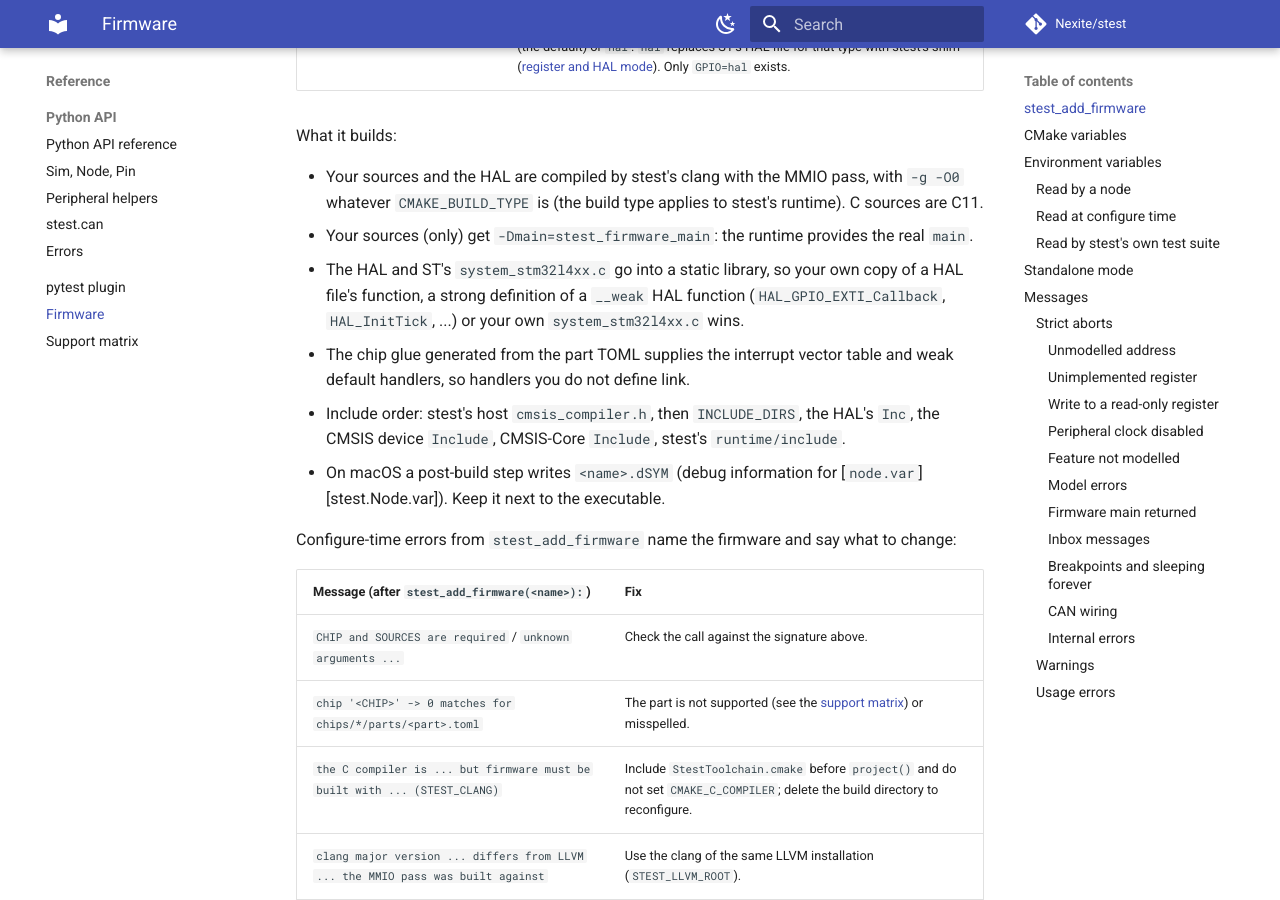
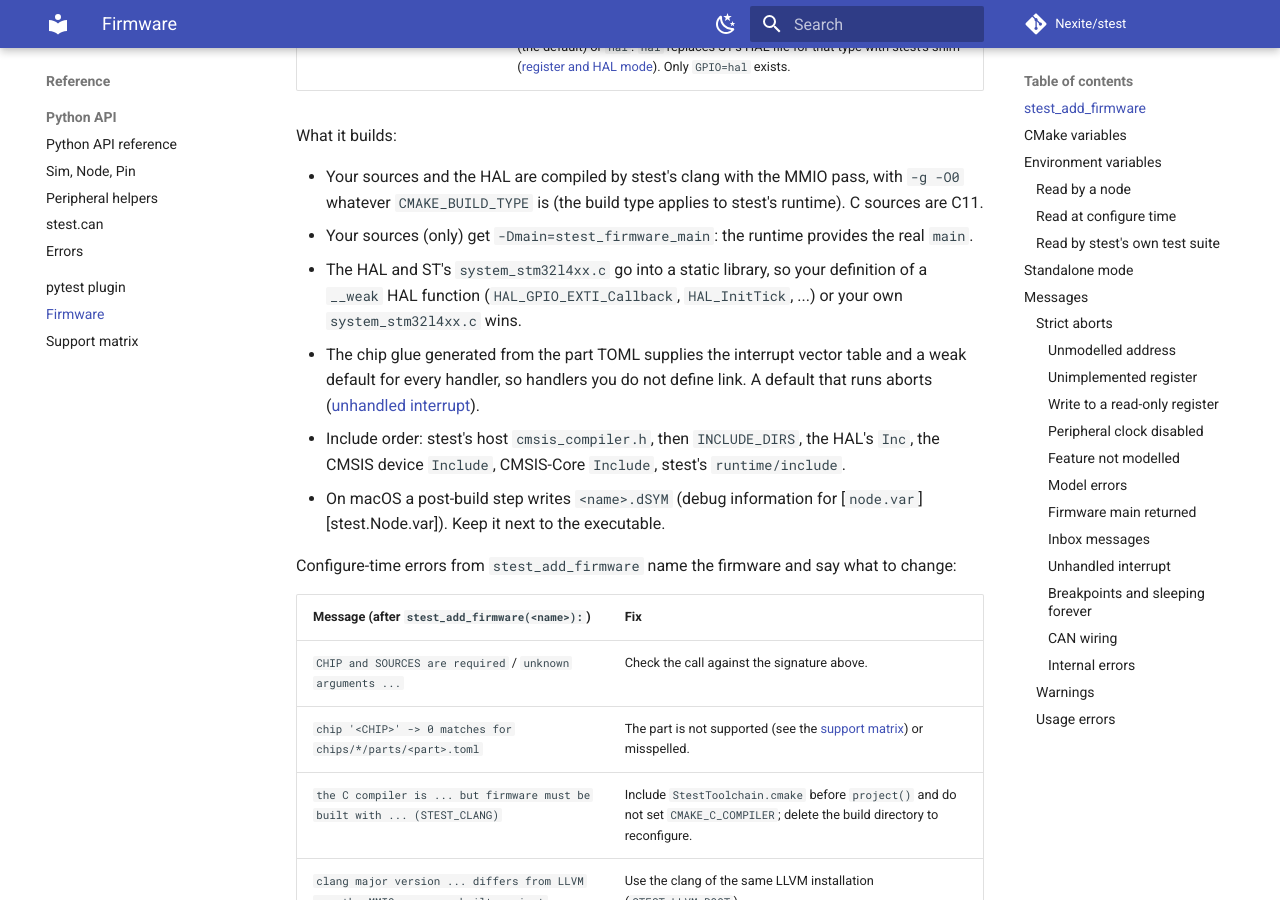
Before and after one commit to Nexite/stest, an MkDocs documentation site: the page built from docs/reference/firmware.md, in a window 1280 px wide and 900 px high, scrolled down 1204 px. Built offline with MkDocs 1.6.1 and Material for MkDocs 9.7.7, drawn with Linux system fonts in a browser that asks for light colours; comment, search, counter and statistics services are not loaded; some of the changed text lies outside the part shown.

Commit message:
fix(docs): unhandled-IRQ message, abort output order, single source for pytest settings
Review of the first pass found:
- The weak default handlers abort with "stest: unhandled IRQ <name> (<n>)" /
  "unhandled exception <name> (<n>)" (tools/gen_chip.py), a common CubeMX
  mistake the firmware reference did not list; documented and pinned in the
  coverage table.
- Standalone abort order: the message goes to stderr first, then the events
  (verified exit 70; main's return value for a returning main).
- Only __weak HAL functions and system_*.c are overridable; a duplicate strong
  symbol is a link error, not "your copy wins".
- The pytest guide page re-listed every marker key and option; it now links to
  the reference table (one source of truth).
- vars.c quote includes KEEP and the closing brace; the hang recipe uses the
  suite's 2 s wall timeout for margin on loaded runners.

Co-Authored-By: Claude Opus 5.5 <noreply@anthropic.com>

````diff
--- a/docs/reference/firmware.md
+++ b/docs/reference/firmware.md
@@ -38,11 +38,12 @@ What it builds:
   whatever `CMAKE_BUILD_TYPE` is (the build type applies to stest's runtime). C sources are
   C11.
 - Your sources (only) get `-Dmain=stest_firmware_main`: the runtime provides the real `main`.
-- The HAL and ST's `system_stm32l4xx.c` go into a static library, so your own copy of a HAL
-  file's function, a strong definition of a `__weak` HAL function (`HAL_GPIO_EXTI_Callback`,
-  `HAL_InitTick`, ...) or your own `system_stm32l4xx.c` wins.
-- The chip glue generated from the part TOML supplies the interrupt vector table and weak
-  default handlers, so handlers you do not define link.
+- The HAL and ST's `system_stm32l4xx.c` go into a static library, so your definition of a
+  `__weak` HAL function (`HAL_GPIO_EXTI_Callback`, `HAL_InitTick`, ...) or your own
+  `system_stm32l4xx.c` wins.
+- The chip glue generated from the part TOML supplies the interrupt vector table and a weak
+  default for every handler, so handlers you do not define link. A default that runs aborts
+  ([unhandled interrupt](#unhandled-interrupt)).
 - Include order: stest's host `cmsis_compiler.h`, then `INCLUDE_DIRS`, the HAL's `Inc`, the
   CMSIS device `Include`, CMSIS-Core `Include`, stest's `runtime/include`.
 - On macOS a post-build step writes `<name>.dSYM` (debug information for
@@ -248,6 +249,18 @@ could not be applied: its time was before the node's current time, the model or
 exist, or the model rejected the arguments (the model's error follows the colon). Use a time at
 or after `sim.now_ns`, and the model names and ops from the model's header.
 
+#### Unhandled interrupt
+
+```text
+stest: unhandled IRQ TIM7 (55)
+stest: unhandled exception HardFault (-13)
+```
+
+An interrupt or exception was taken, but the firmware defines no handler for it, so the weak
+default ran. Usually an interrupt was enabled (`HAL_NVIC_EnableIRQ`, or CubeMX's NVIC settings)
+without its `<name>_IRQHandler` in `stm32l4xx_it.c`, or the handler's file is missing from
+`SOURCES`. The number is the IRQ number (negative for core exceptions).
+
 #### Breakpoints and sleeping forever
 
 ```text
````
Also changed, not shown: other parts of docs/reference/firmware.md (+3 -3 lines), docs/guide/writing-tests/pytest.md (+6 -7 lines), docs/guide/writing-tests/variables.md (+1 -1 lines), 2 other files.
